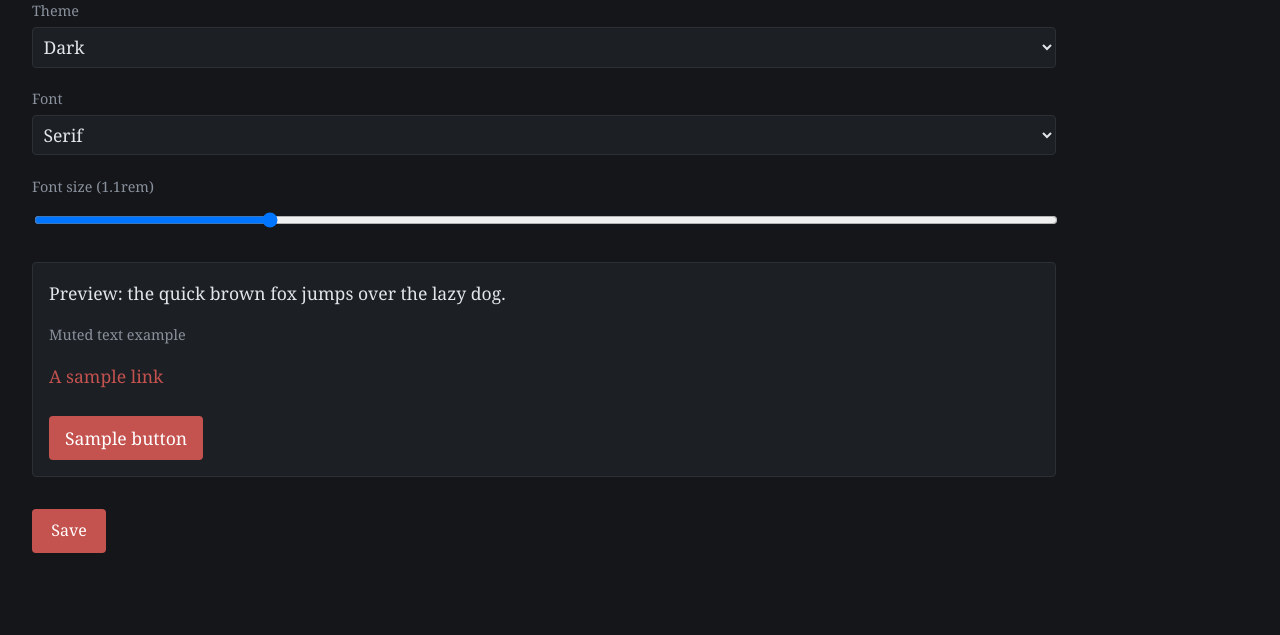
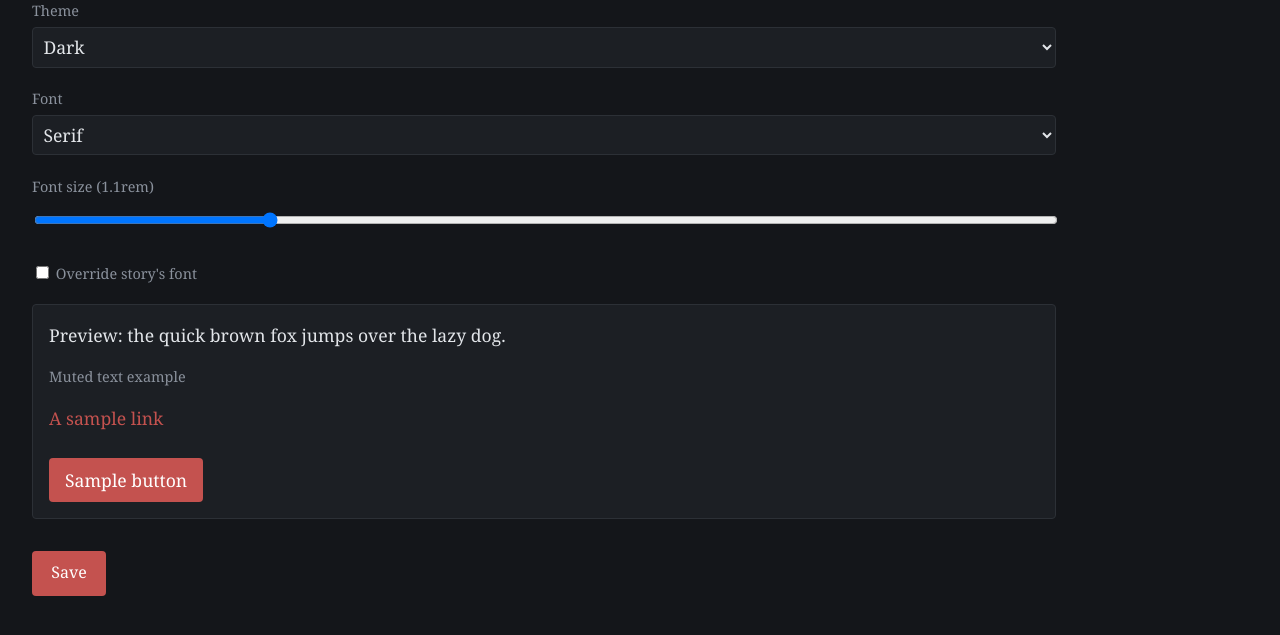
Before and after one commit to Minighost/shelf-mg, a Flask app: page /settings in a window 1280 px wide. Shown: the part 165-800 px from the top of the page. Run offline with Flask 3, Linux system fonts and the light colour scheme; data that the repository does not hold is empty; parts of the project's set-up code (start-up, migrations or seed data) failed here and were passed over.

Commit message:
add override for story font

```diff
--- a/app.py
+++ b/app.py
@@ -199,9 +199,15 @@ def settings_page():
         theme = request.form.get("theme", "").strip()
         font_family_key = request.form.get("font_family", "").strip()
         font_size_raw = request.form.get("font_size", "")
+        override_epub_font = request.form.get("override_epub_font") is not None
+        reader_font_family_key = request.form.get("reader_font_family", "").strip()
+        reader_font_size_raw = request.form.get("reader_font_size", "")
 
         try:
             font_size = float(font_size_raw)
+            reader_font_size = (
+                float(reader_font_size_raw) if reader_font_size_raw else None
+            )
         except ValueError:
             return "Invalid font size", 400
 
@@ -215,6 +221,9 @@ def settings_page():
                 theme=theme,
                 font_family_key=font_family_key,
                 font_size=font_size,
+                override_epub_font=override_epub_font,
+                reader_font_family_key=reader_font_family_key or None,
+                reader_font_size=reader_font_size,
                 custom_colors=custom_colors,
             )
         except ValueError as e:
--- a/settings.py
+++ b/settings.py
@@ -36,6 +36,8 @@ DEFAULT_CUSTOM_COLORS = {
     "custom_accent_hover": "#d3665f",
 }
 
+DEFAULT_OVERRIDE_EPUB_FONT = False
+
 
 @dataclass
 class Settings:
@@ -43,6 +45,10 @@ class Settings:
     font_family_key: str
     font_family_css: str
     font_size: float
+    override_epub_font: bool
+    reader_font_family_key: str
+    reader_font_family_css: str
+    reader_font_size: float
     custom_bg_color: str
     custom_surface_color: str
     custom_text_color: str
@@ -63,10 +69,12 @@ def init_db(db_path: str) -> None:
         )
     """)
 
-    # Migrate existing DBs that predate the custom-color columns. SQLite has
-    # no "ADD COLUMN IF NOT EXISTS", so each ALTER is attempted individually
-    # and a "duplicate column" failure is treated as "already migrated".
-    for field in CUSTOM_COLOR_FIELDS:
+    new_columns = CUSTOM_COLOR_FIELDS + [
+        "override_epub_font",
+        "reader_font_family_key",
+        "reader_font_size",
+    ]
+    for field in new_columns:
         try:
             conn.execute(f"ALTER TABLE settings ADD COLUMN {field} TEXT")
         except sqlite3.OperationalError:
@@ -80,7 +88,8 @@ def get_settings(db_path: str) -> Settings:
     conn = sqlite3.connect(db_path)
     conn.row_factory = sqlite3.Row
     row = conn.execute(
-        "SELECT theme, font_family_key, font_size, "
+        "SELECT theme, font_family_key, font_size, override_epub_font, "
+        "reader_font_family_key, reader_font_size, "
         + ", ".join(CUSTOM_COLOR_FIELDS)
         + " FROM settings WHERE id = 1"
     ).fetchone()
@@ -92,10 +101,15 @@ def get_settings(db_path: str) -> Settings:
             font_family_key=DEFAULT_FONT_FAMILY,
             font_family_css=FONT_CHOICES[DEFAULT_FONT_FAMILY],
             font_size=DEFAULT_FONT_SIZE,
+            override_epub_font=DEFAULT_OVERRIDE_EPUB_FONT,
+            reader_font_family_key=DEFAULT_FONT_FAMILY,
+            reader_font_family_css=FONT_CHOICES[DEFAULT_FONT_FAMILY],
+            reader_font_size=DEFAULT_FONT_SIZE,
             **DEFAULT_CUSTOM_COLORS,
         )
 
     key = row["font_family_key"]
+    reader_key = row["reader_font_family_key"] or DEFAULT_FONT_FAMILY
     custom_colors = {
         field: row[field] or DEFAULT_CUSTOM_COLORS[field]
         for field in CUSTOM_COLOR_FIELDS
@@ -106,6 +120,12 @@ def get_settings(db_path: str) -> Settings:
         font_family_key=key,
         font_family_css=FONT_CHOICES.get(key, FONT_CHOICES[DEFAULT_FONT_FAMILY]),
         font_size=row["font_size"],
+        override_epub_font=bool(int(row["override_epub_font"] or 0)),
+        reader_font_family_key=reader_key,
+        reader_font_family_css=FONT_CHOICES.get(
+            reader_key, FONT_CHOICES[DEFAULT_FONT_FAMILY]
+        ),
+        reader_font_size=float(row["reader_font_size"] or DEFAULT_FONT_SIZE),
         **custom_colors,
     )
 
@@ -115,6 +135,9 @@ def save_settings(
     theme: str,
     font_family_key: str,
     font_size: float,
+    override_epub_font: bool = False,
+    reader_font_family_key: str | None = None,
+    reader_font_size: float | None = None,
     custom_colors: dict | None = None,
 ) -> None:
     if theme not in THEME_CHOICES:
@@ -122,6 +145,17 @@ def save_settings(
     if font_family_key not in FONT_CHOICES:
         raise ValueError(f"invalid font_family_key: {font_family_key}")
     font_size = max(0.7, min(2.5, font_size))
+
+    existing = get_settings(db_path)
+
+    reader_font_family_key = reader_font_family_key or existing.reader_font_family_key
+    if reader_font_family_key not in FONT_CHOICES:
+        raise ValueError(f"invalid reader_font_family_key: {reader_font_family_key}")
+
+    reader_font_size = (
+        reader_font_size if reader_font_size is not None else existing.reader_font_size
+    )
+    reader_font_size = max(0.7, min(2.5, reader_font_size))
 
     custom_colors = custom_colors or {}
     resolved_colors = {}
@@ -132,19 +166,29 @@ def save_settings(
                 raise ValueError(f"invalid color for {field}: {value}")
             resolved_colors[field] = value
         else:
-            # Preserve whatever's already saved rather than wiping it out
-            # on every save (e.g. saving a font change shouldn't blank
-            # out previously-chosen custom colors).
-            existing = get_settings(db_path)
             resolved_colors[field] = getattr(existing, field)
 
-    columns = ["id", "theme", "font_family_key", "font_size"] + CUSTOM_COLOR_FIELDS
+    columns = [
+        "id",
+        "theme",
+        "font_family_key",
+        "font_size",
+        "override_epub_font",
+        "reader_font_family_key",
+        "reader_font_size",
+    ] + CUSTOM_COLOR_FIELDS
     placeholders = ", ".join("?" for _ in columns)
     updates = ", ".join(f"{col} = excluded.{col}" for col in columns if col != "id")
 
-    values = [1, theme, font_family_key, font_size] + [
-        resolved_colors[field] for field in CUSTOM_COLOR_FIELDS
-    ]
+    values = [
+        1,
+        theme,
+        font_family_key,
+        font_size,
+        int(override_epub_font),
+        reader_font_family_key,
+        reader_font_size,
+    ] + [resolved_colors[field] for field in CUSTOM_COLOR_FIELDS]
 
     conn = sqlite3.connect(db_path)
     conn.execute(
--- a/static/settings-preview.js
+++ b/static/settings-preview.js
@@ -51,3 +51,21 @@ document.addEventListener("DOMContentLoaded", () => {
     const themeSelect = document.getElementById("theme");
     if (themeSelect) previewTheme(themeSelect.value);
 });
+
+function toggleReaderFontFields(show) {
+    document.getElementById("reader-font-fields").style.display = show ? "block" : "none";
+    document.getElementById("reader-font-preview").style.display = show ? "block" : "none";
+}
+
+function previewReaderFont(fontKey) {
+    const select = document.getElementById("reader_font_family");
+    const option = select.querySelector(`option[value="${fontKey}"]`);
+    if (option) {
+        document.getElementById("reader-font-preview").style.setProperty("--reader-font-family", option.dataset.css);
+    }
+}
+
+function previewReaderFontSize(size) {
+    document.getElementById("reader-font-preview").style.setProperty("--reader-font-size", `${size}rem`);
+    document.getElementById("reader-font-size-label").textContent = size;
+}
--- a/static/style.css
+++ b/static/style.css
@@ -350,6 +350,25 @@ button::-moz-focus-inner {
     background: var(--accent-hover);
 }
 
+.preview-row {
+    display: flex;
+    gap: 1rem;
+    margin-bottom: 1.2rem;
+}
+
+.preview-row .settings-preview {
+    flex: 1;
+    margin-bottom: 0;
+}
+
+.preview-reader-label {
+    margin: 0 0 0.5rem 0;
+    font-size: 0.8rem;
+    color: var(--text-muted);
+    text-transform: uppercase;
+    letter-spacing: 0.03em;
+}
+
 .custom-color-fields input[type="color"] {
     width: 60px;
     height: 36px;
--- a/templates/settings.html
+++ b/templates/settings.html
@@ -113,11 +113,57 @@
                        value="{{ settings.font_size }}"
                        oninput="previewFontSize(this.value)">
             </div>
-            <div class="settings-preview" id="settings-preview">
-                <p class="preview-body">Preview: the quick brown fox jumps over the lazy dog.</p>
-                <p class="preview-muted">Muted text example</p>
-                <a href="#" class="preview-link" onclick="return false;">A sample link</a>
-                <button type="button" class="preview-button">Sample button</button>
+            <div class="settings-field">
+                <label>
+                    <input type="checkbox"
+                           id="override_epub_font"
+                           name="override_epub_font"
+                           {% if settings.override_epub_font %}checked{% endif %}
+                           onchange="toggleReaderFontFields(this.checked)">
+                    Override story's font
+                </label>
+            </div>
+            <div id="reader-font-fields"
+                 style="display: {{ 'block' if settings.override_epub_font else 'none' }}">
+                <div class="settings-field">
+                    <label for="reader_font_family">Reader font</label>
+                    <select id="reader_font_family"
+                            name="reader_font_family"
+                            onchange="previewReaderFont(this.value)">
+                        {% for key, css_value in font_choices.items() %}
+                            <option value="{{ key }}"
+                                    data-css="{{ css_value }}"
+                                    {% if key == settings.reader_font_family_key %}selected{% endif %}>{{ key | capitalize }}</option>
+                        {% endfor %}
+                    </select>
+                </div>
+                <div class="settings-field">
+                    <label for="reader_font_size">Reader font size (<span id="reader-font-size-label">{{ settings.reader_font_size }}</span>rem)</label>
+                    <input type="range"
+                           id="reader_font_size"
+                           name="reader_font_size"
+                           min="0.7"
+                           max="2.5"
+                           step="0.1"
+                           value="{{ settings.reader_font_size }}"
+                           oninput="previewReaderFontSize(this.value)">
+                </div>
+            </div>
+            <div class="preview-row">
+                <div class="settings-preview" id="settings-preview">
+                    <p class="preview-body">Preview: the quick brown fox jumps over the lazy dog.</p>
+                    <p class="preview-muted">Muted text example</p>
+                    <a href="#" class="preview-link" onclick="return false;">A sample link</a>
+                    <button type="button" class="preview-button">Sample button</button>
+                </div>
+                <div class="settings-preview"
+                     id="reader-font-preview"
+                     style="display: {{ 'block' if settings.override_epub_font else 'none' }};
+                            --reader-font-family: {{ settings.reader_font_family_css }};
+                            --reader-font-size: {{ settings.reader_font_size }}rem">
+                    <p class="preview-reader-label">Reading area</p>
+                    <p class="preview-body"><em>His AC touches down, metal sparking against the floor.</em> "Looks like the guest of honor's here. <strong>Hey, Buddy.</strong>"</p>
+                </div>
             </div>
             <button type="submit" class="settings-save">Save</button>
         </form>
```
Also changed, not shown: templates/chapter_frame.html (+10 -8 lines).
